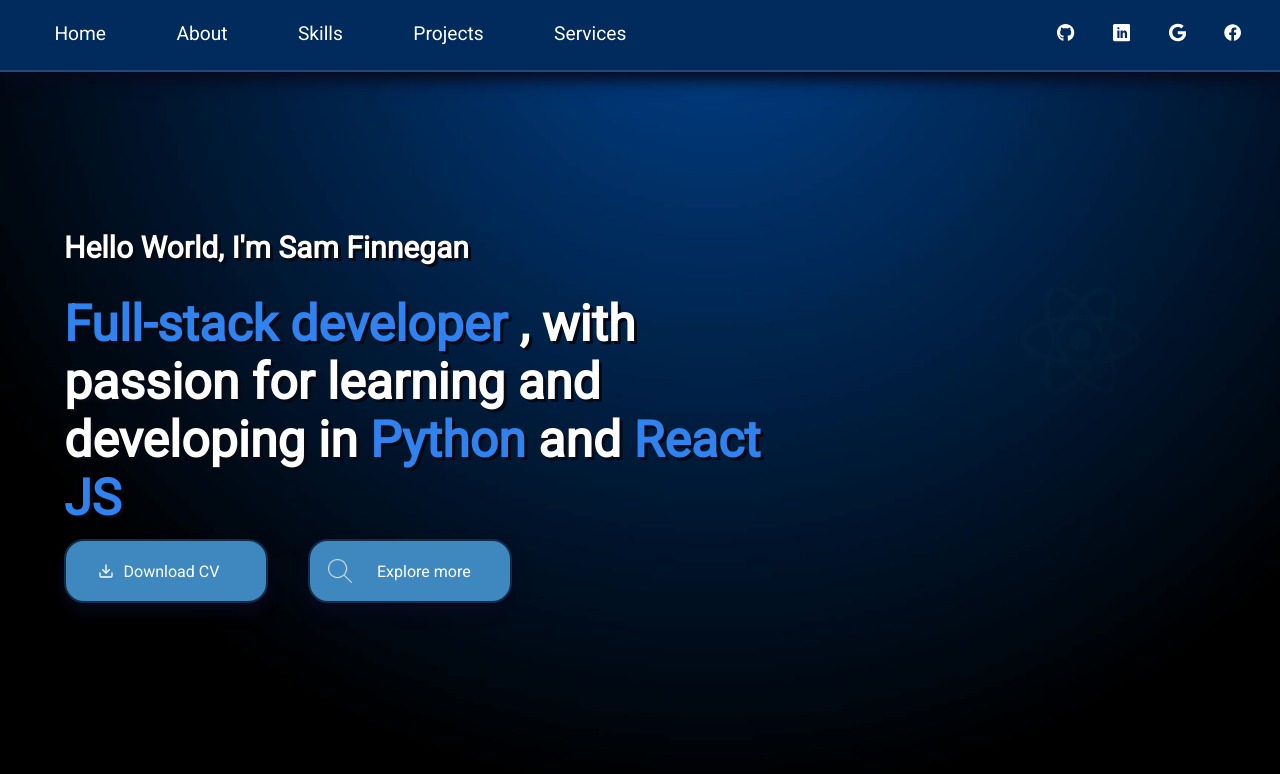
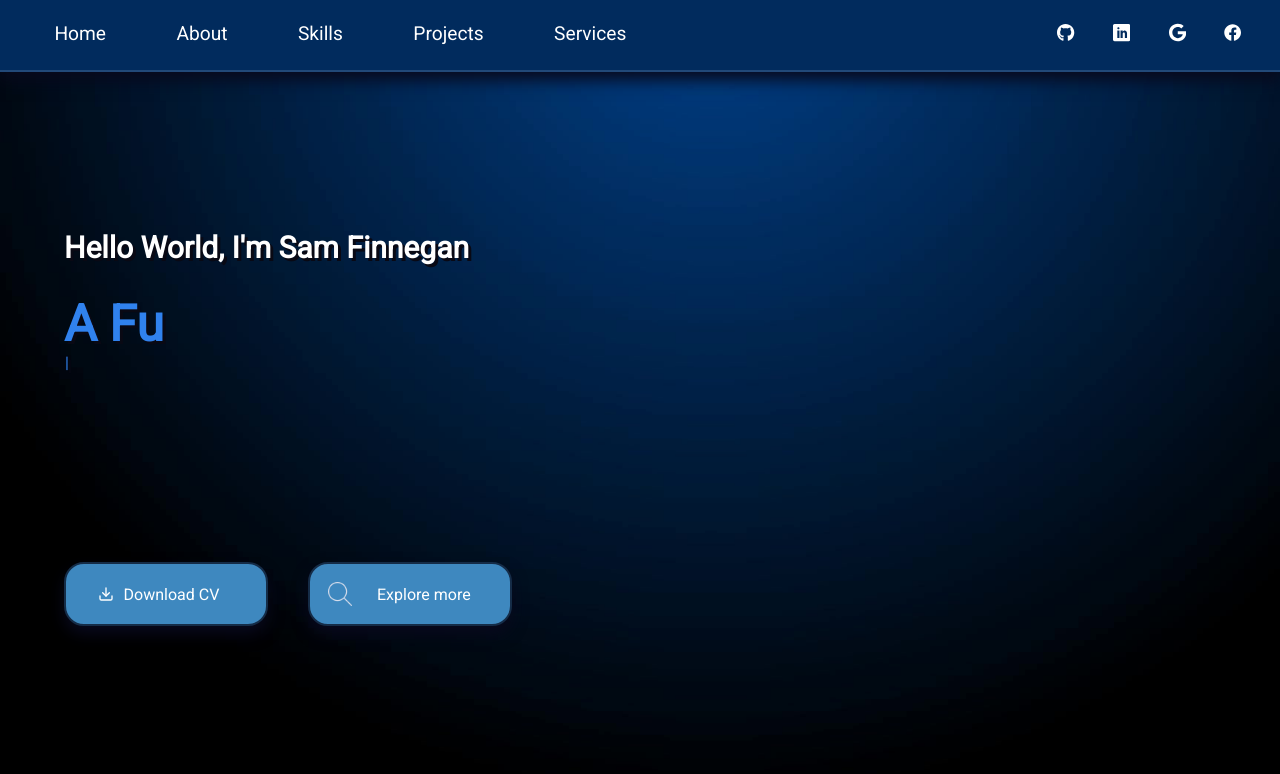
Before and after one commit to SamLinoFinnegan/Portfolio-website, a React (Create React App) app: page / in a window 1280 px wide. Shown: the top 774 px of the page. Built offline with nearby package versions, Linux system fonts and the light colour scheme.

Commit message:
Added some animated text

```diff
--- a/package.json
+++ b/package.json
@@ -13,6 +13,7 @@
     "react-icons": "^4.4.0",
     "react-router-dom": "^6.3.0",
     "react-scripts": "5.0.1",
+    "typewriter-effect": "^2.19.0",
     "web-vitals": "^2.1.4"
   },
   "scripts": {
--- a/src/components/Home/Home.js
+++ b/src/components/Home/Home.js
@@ -7,7 +7,7 @@ import cv from './../../doc/Sam. L Finnegan Curriculum.pdf';
 import {FiDownload} from "react-icons/fi"
 import { Link } from 'react-router-dom'
 import Form from './../Forms/Form'
-
+import Typewriter from 'typewriter-effect';
 
 const Home = () => {
 
@@ -17,14 +17,16 @@ const Home = () => {
             <div className={Style.homeContainer}>
             <div className={Style.searchDownloadText}>
                 <div className={Style.intro}>
-                    <h2>
-                    Hello World, I'm Sam Finnegan
-                    </h2>
+                    <Typewriter onInit={(typewriter)=>typewriter
+                    .changeDelay(75)
+                    .typeString("<h2>Hello World, I'm Sam Finnegan</h2>")
+                    .pauseFor(2000)
+                    .changeDelay(60)
+                    .typeString("<h1><span>A Full-stack developer </span>, with passion for developing and learning <span>Python</span> and <span>React.JS</span></h1>")
+                    .pauseFor(1000)
+                    .typeString("<h2>Welcome to my Portfolio</h2>")
+                    .start()}/>
 
-                    <h1>
-                    <span>Full-stack developer</span> , with passion for learning and developing in <span>Python</span> and <span>React JS</span>
-
-                    </h1>
                 </div>
                 <div className={Style.searchDownload}>
                 <div >
--- a/src/components/Home/Home.module.css
+++ b/src/components/Home/Home.module.css
@@ -17,23 +17,23 @@
 }
 .pythonImg, .reactImg {
     width: 100%;
-    animation: fadeIn 10s ease-in-out infinite;
+    animation: fadeIn 25s ease-in-out infinite;
     margin: 10px;
     position: absolute;
 
 }
 .reactImg{
-    animation-delay: 5s;
+    animation-delay: 12.5s;
     opacity: 0;
 }
 
 
 @keyframes fadeIn {
-    0% {opacity:0; transform: scale(0.5); }
+    0% {opacity:0; transform: scale(0); }
+    40% {opacity: 0.7; transform: scale(1);}
 
-    50% {opacity: 0.9;transform: scale(1);}
-
-    100% {opacity:0; transform: scale(0.5);}
+    60% {opacity: 0.7; transform: scale(1);}
+    100% {opacity:0; transform: scale(0);}
 
   }
 
@@ -51,7 +51,12 @@
     text-shadow: 3px 3px rgb(9, 9, 20);
 
 }
+.intro{
+    min-width: 800px;
+    min-height: 350px;
+}
  h2{
+
     font-size: 30px;
     padding: 30px 0px;
 }
```
Also changed, not shown: 1 other file (tests, documents, lock files or other folders).
